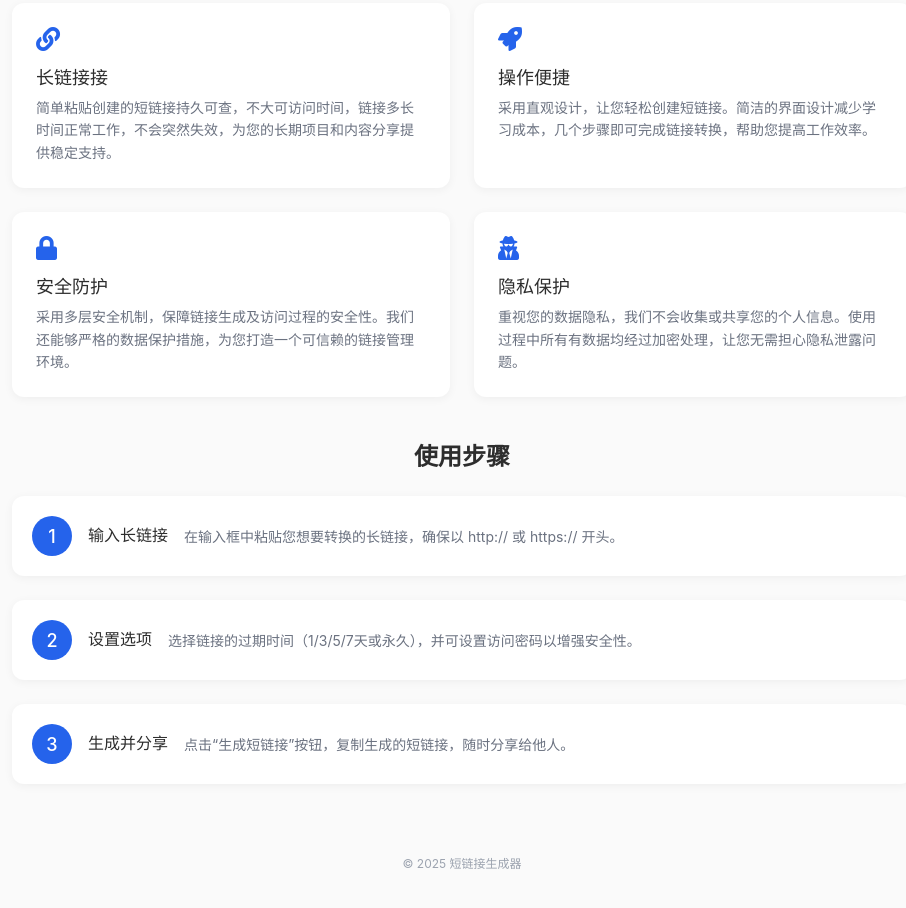
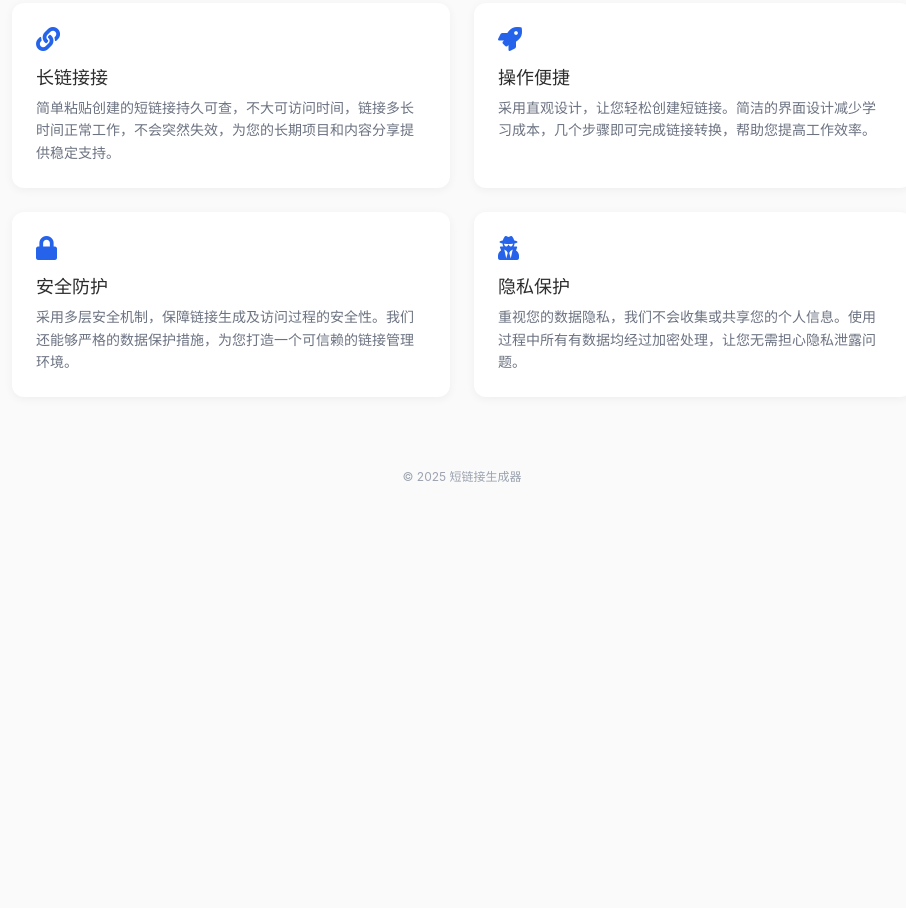
Before and after one commit to Zhixin8/URL, a plain HTML site: page index.html in a window 1280 px wide. Shown: the part 454-1362 px from the top of the page, without its empty margins (178-1084 px from the left). After the commit the page ends 1008 px from the top, so only its background shows below. Drawn offline with Linux system fonts and the light colour scheme; files whose address does not match are found by name.

Commit message:
Update index.html

```diff
--- a/index.html
+++ b/index.html
@@ -74,27 +74,6 @@
       </div>
     </div>
 
-    <!-- 使用步骤 -->
-    <div class="steps-section">
-      <h2>使用步骤</h2>
-      <div class="steps">
-        <div class="step">
-          <div class="step-number">1</div>
-          <h3>输入长链接</h3>
-          <p>在输入框中粘贴您想要转换的长链接，确保以 http:// 或 https:// 开头。</p>
-        </div>
-        <div class="step">
-          <div class="step-number">2</div>
-          <h3>设置选项</h3>
-          <p>选择链接的过期时间（1/3/5/7天或永久），并可设置访问密码以增强安全性。</p>
-        </div>
-        <div class="step">
-          <div class="step-number">3</div>
-          <h3>生成并分享</h3>
-          <p>点击“生成短链接”按钮，复制生成的短链接，随时分享给他人。</p>
-        </div>
-      </div>
-    </div>
 
   <!-- 底部 -->
   <footer>
```
